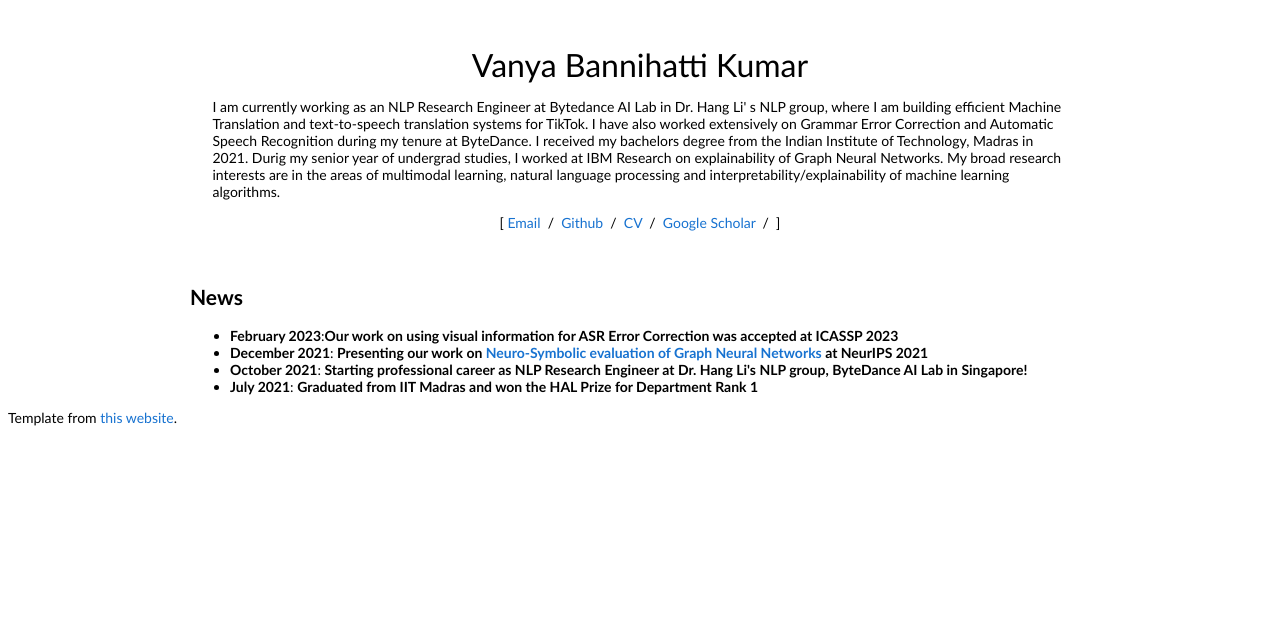
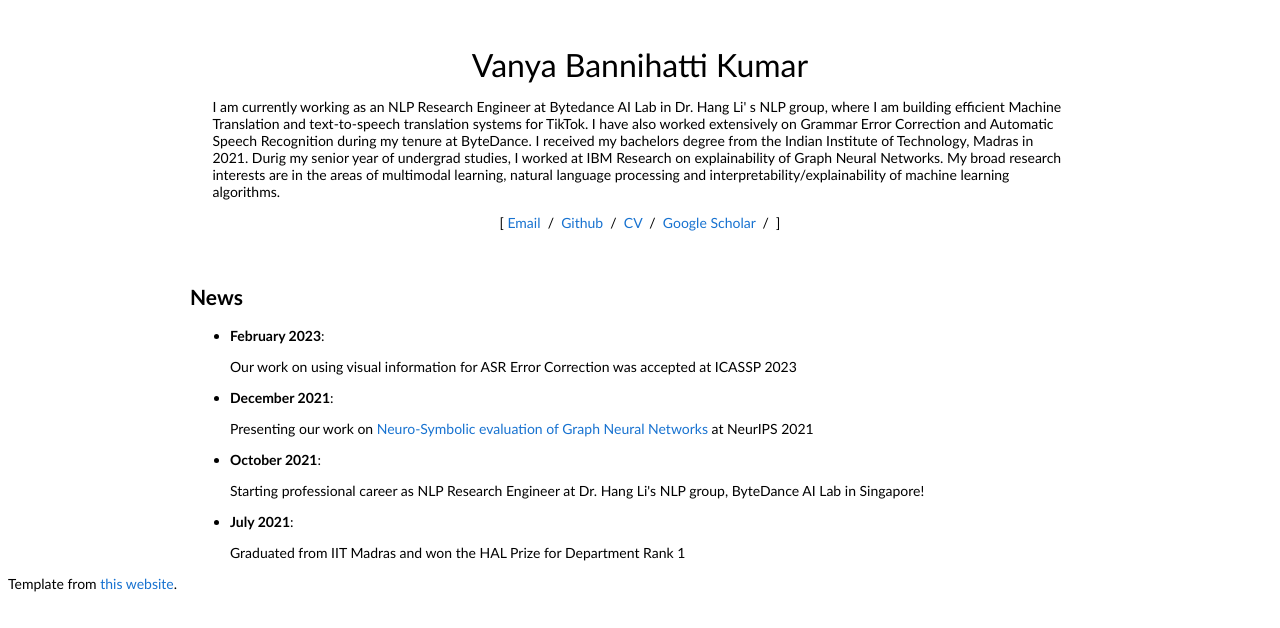
Before and after one commit to VanyaBK/vanya.github.io, a plain HTML site: page index.html in a window 1280 px wide. Drawn offline with Linux system fonts and the light colour scheme.

Commit message:
Update index.html

```diff
--- a/index.html
+++ b/index.html
@@ -45,10 +45,10 @@
         <h2>News</h2>
 
             <ul>
-                <li><b>February 2023</b>:<b>Our work on using visual information for ASR Error Correction was accepted at ICASSP 2023</b>
-                <li><b>December 2021</b>:<b> Presenting our work on <a href="https://proceedings.mlr.press/v176/kumar22a/kumar22a.pdf"> Neuro-Symbolic evaluation of Graph Neural Networks</a> at NeurIPS 2021</b>
-                <li><b>October 2021</b>: <b> Starting professional career as NLP Research Engineer at Dr. Hang Li's NLP group, ByteDance AI Lab in Singapore! </b>
-                <li><b>July 2021</b>: <b>Graduated from IIT Madras and won the HAL Prize for Department Rank 1</b>
+                <li><b>February 2023</b>:<p>Our work on using visual information for ASR Error Correction was accepted at ICASSP 2023</p>
+                <li><b>December 2021</b>:<p> Presenting our work on <a href="https://proceedings.mlr.press/v176/kumar22a/kumar22a.pdf"> Neuro-Symbolic evaluation of Graph Neural Networks</a> at NeurIPS 2021</p>
+                <li><b>October 2021</b>: <p> Starting professional career as NLP Research Engineer at Dr. Hang Li's NLP group, ByteDance AI Lab in Singapore! </p>
+                <li><b>July 2021</b>: <p>Graduated from IIT Madras and won the HAL Prize for Department Rank 1</p>
                 <!--<li><b>January 2022</b>: <b style="color:red">Oral @ ICLR 2022</b> - Our work <a href="https://arxiv.org/pdf/2203.11370.pdf">Language modeling via stochastic processes</a> was accepted to ICLR 2022 as an oral (<1.6%).</li>
                 <li><b>August 2021</b>: <b>Paper @ EMLNLP 2021</b> - Our work <a href="https://arxiv.org/pdf/2110.05422.pdf">Calibrate your listeners! Robust communication-based training for pragmatic speakers</a> was accepted to Findings of EMNLP 2021.</li>
                 <li><b>April 2021</b>: <b>Blog</b> - Published a <a href="https://ai.googleblog.com/2021/04/model-based-rl-for-decentralized-multi.html">Google AI Blog post</a> on our multirobot collaboration work, <a href="https://arxiv.org/abs/2003.06906"> Model-based Reinforcement Learning for Multiagent Goal Alignment</a>.</li>
```
